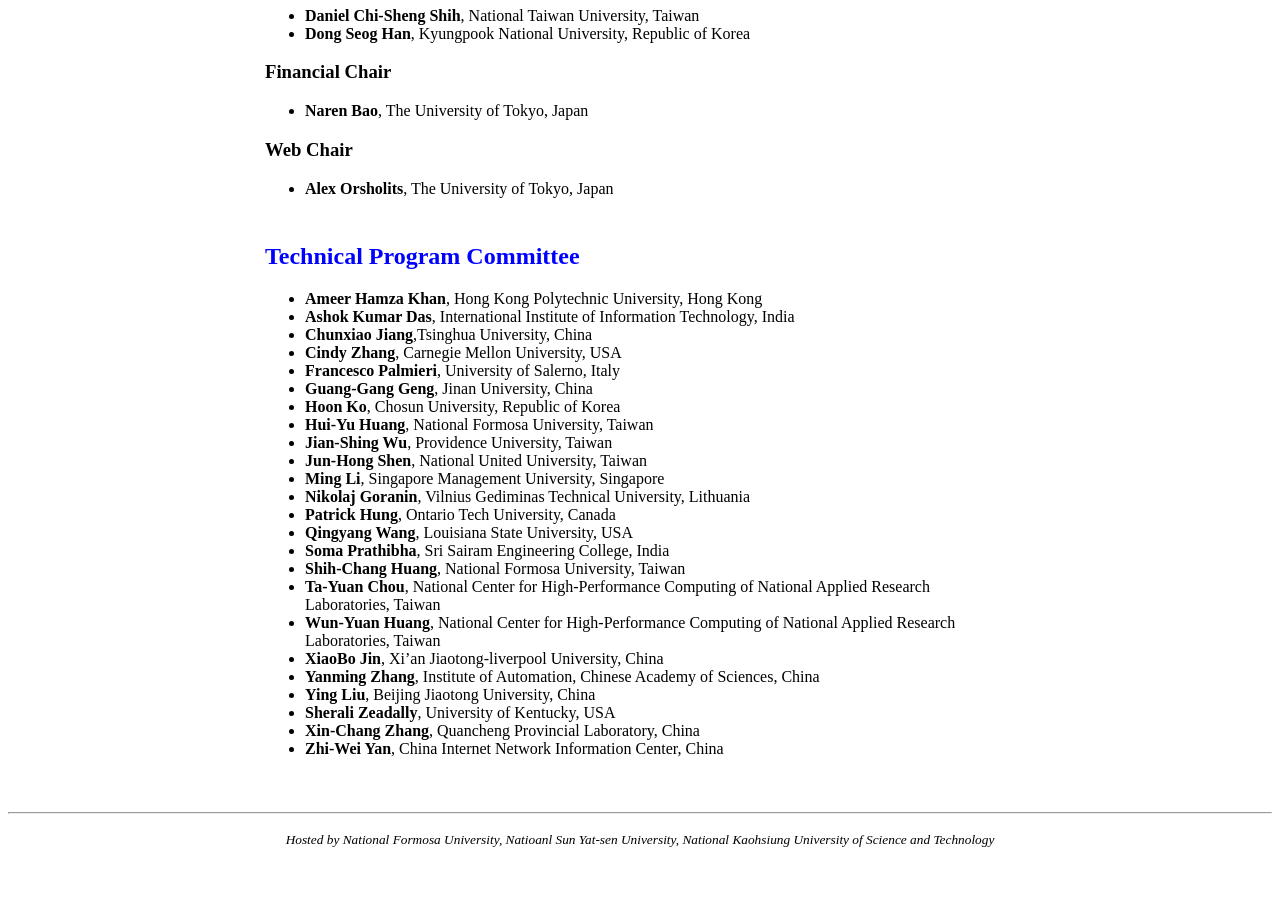
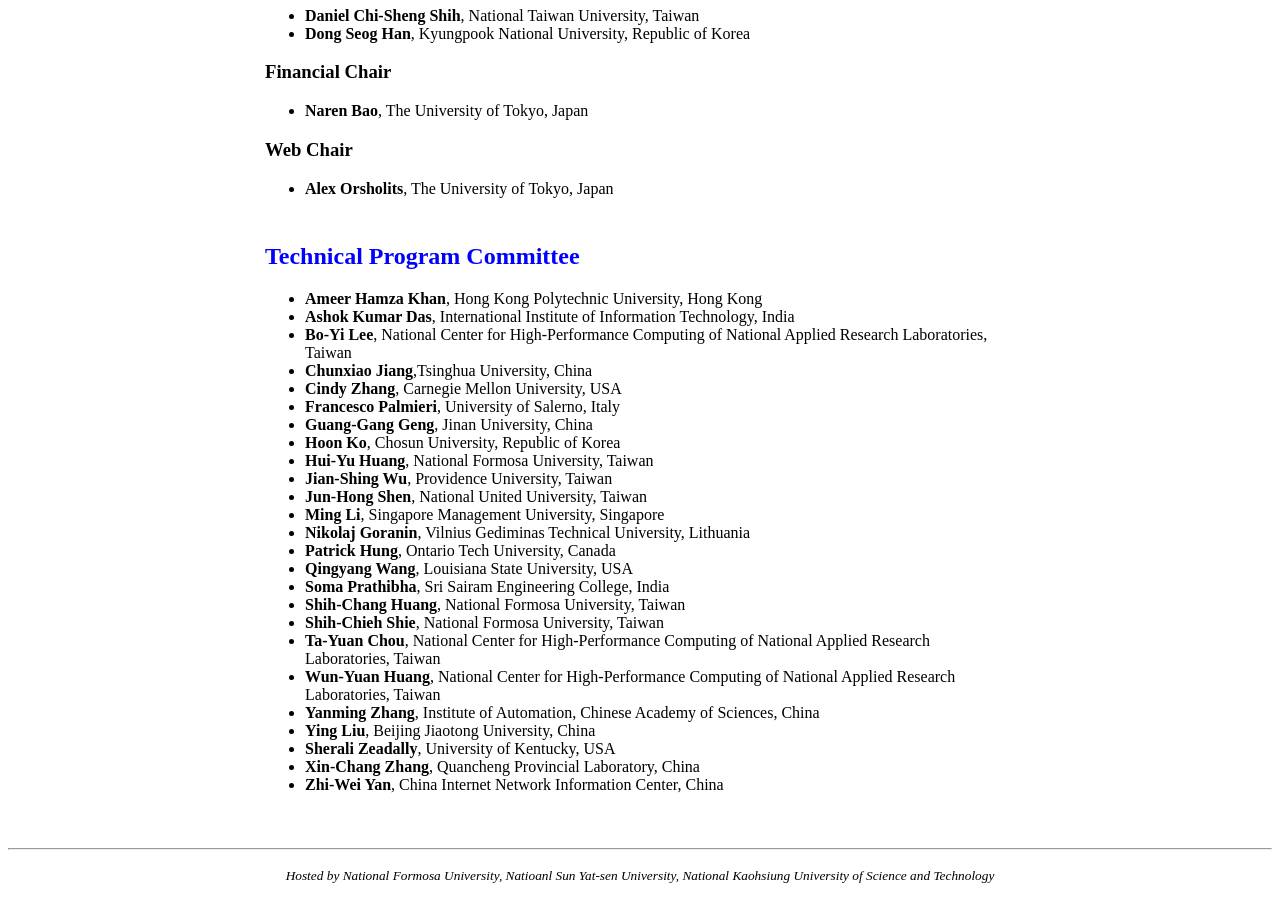
Before and after one commit to icea-conf/2026, a Jekyll site: the page built from committee/index.html, in a window 1280 px wide and 900 px high, scrolled down 885 px. Built offline with Jekyll 4.4.1, drawn with Linux system fonts in a browser that asks for light colours; before the commit the page ends 1749 px from its top, so only the background shows below that.

Commit message:
Update index.html

```diff
--- a/committee/index.html
+++ b/committee/index.html
@@ -63,6 +63,10 @@
       <ul>
         <li><b>Ameer Hamza Khan</b>, Hong Kong Polytechnic University, Hong Kong</li>
         <li><b>Ashok Kumar Das</b>, International Institute of Information Technology, India</li>
+
+        <li><b>Bo-Yi Lee</b>, National Center for High-Performance Computing of National Applied Research Laboratories, Taiwan</li>
+
+
         <li><b>Chunxiao Jiang</b>,Tsinghua University, China</li>
         <li><b>Cindy Zhang</b>, Carnegie Mellon University, USA</li>
         <li><b>Francesco Palmieri</b>, University of Salerno, Italy</li>
@@ -80,10 +84,11 @@
         <li><b>Soma Prathibha</b>, Sri Sairam Engineering College, India</li>
 
         <li><b>Shih-Chang Huang</b>, National Formosa University, Taiwan</li>
+        <li><b>Shih-Chieh Shie</b>, National Formosa University, Taiwan</li>
         <li><b>Ta-Yuan Chou</b>, National Center for High-Performance Computing of National Applied Research Laboratories, Taiwan</li>
         <li><b>Wun-Yuan Huang</b>, National Center for High-Performance Computing of National Applied Research Laboratories, Taiwan</li>
 
-        <li><b>XiaoBo Jin</b>, Xi’an Jiaotong-liverpool University, China</li>
+
         <li><b>Yanming Zhang</b>, Institute of Automation, Chinese Academy of Sciences, China</li>
 
         <li><b>Ying Liu</b>, Beijing Jiaotong University, China</li>
```
